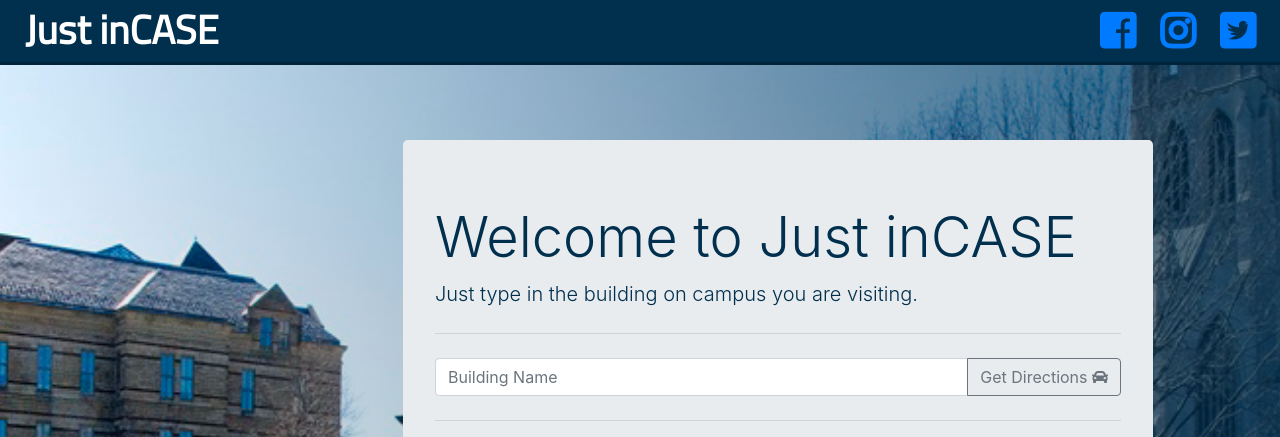
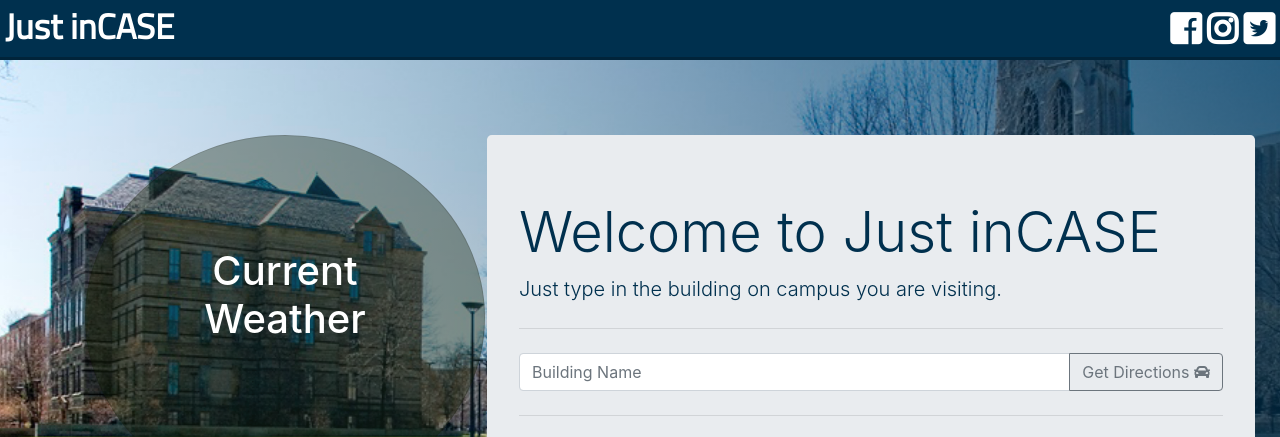
Before and after one commit to LauraShortridge/Group-Project, a PHP site: page /index2.html in a window 1280 px wide. Shown: the top 437 px of the page. Run offline with PHP 8.4, Linux system fonts and the light colour scheme; some libraries are stand-ins or nearby versions.

Commit message:
add formatting for map divs

```diff
--- a/assets/css/style.css
+++ b/assets/css/style.css
@@ -17,7 +17,6 @@ body {
 }
 
 header {
-  background-color: ;
   height: 65px;
   color: white;
   font-family: 'Titillium Web', Helvetica, Arial, sans-serif;
@@ -28,6 +27,25 @@ header {
   border-bottom: rgb(1, 36, 58) solid;
 }
 
+#map {
+  /* height: 300px;
+  width: 846px; */
+  height: 40vh;
+  width: auto;
+}
+
+a {
+  color: white;
+}
+
+a.visited, a.hover {
+  color: rgb(79, 81, 75);
+}
+
+#content {
+  display: inline;
+}
+
 #stream {
   float: right;
   padding-top: 11px;
@@ -35,14 +53,61 @@ header {
 }
 
 #mapArea {
+  max-width: 95%;
   width: 750px;
   height: auto;
   float: right;
   margin-top: 75px;
+  margin-right: 25px;
   color: rgb(0, 48, 78);
-  margin-right: 30px;
 }
 
+/* this is for the map and map inputs */
+.controls {
+  margin-top: 5px;
+  border: 1px solid transparent;
+  border-radius: 2px 0 0 2px;
+  box-sizing: border-box;
+  -moz-box-sizing: border-box;
+  height: 200px;
+  outline: none;
+  box-shadow: 0 2px 6px rgba(0, 0, 0, 0.3);
+}
+
+#mode-selector {
+  color: #fff;
+  background-color: #4d90fe;
+  margin-top: 5px;
+  margin-left:12px;
+  height: 25px;
+  width: 310px;
+  padding: 5px 11px 0px 11px;
+}
+
+#mode-selector label {
+  font-family: Roboto;
+  font-size: 13px;
+  font-weight: 300;
+}
+#origin-input,
+#destination-input {
+  background-color: #fff;
+  font-family: Roboto;
+  font-size: 15px;
+  font-weight: 300;
+  margin-left: 12px;
+  padding: 0 11px 0 13px;
+  text-overflow: ellipsis;
+  width: 185px;
+  height: 25px;
+}
+
+#origin-input:focus,
+#destination-input:focus {
+  border-color: #4d90fe;
+}
+
+/* footer begins here */
 footer {
   position: absolute;
   /* float: clear;  */
@@ -59,36 +124,82 @@ footer {
 }
 
 /* This is for the weather div.*/
-
 .bg-primary {
+  max-width: 95%;
   color: white;
   background-color: rgba(25, 38, 12, 0.37) !important;
-  font-size: 20px;
+  font-size: 15px;
   margin-top: 75px;
+  border-radius: 50%;
+  padding: 6%;
+}
 
+#weatherDiv {
+  float: left;
 }
 
 .smallText {
   font-size: 15px;
 }
 
-/* Small devices (landscape phones, 576px and up)*/
+/* media queries begin here */
 
-@media (min-width: 576px) {}
+/* Small devices (portrait phones, 320px and up)*/
 
+@media (min-width: 320px) {
+  header {
+    font-size: 35px;
+    padding-left: 5px;
+    height: 60px;
+  }
+
+  #stream{
+    padding-right: 6px;
+  }
+
+}
 /* Medium devices (tablets, 768px and up)*/
 
-@media (min-width: 768px) {
+@media (max-width: 768px) {
 
   #mapArea{
-    margin-right: 127px;
+    width: 90%;
+    margin-right: 5%;
+    margin-left: 5%;
+  }
+
+  /* #maptest {
+    width: auto;
+    height: 40vh;
+  } */
+
+  #weatherDiv {
+    margin-bottom: 65px;
+  }
+
+  .bg-primary {
+    margin-top: 5px;
+    margin-left: auto;
+    margin-right: auto;
   }
 }
-
 /* Large devices (desktops, 992px and up)*/
 
-@media (min-width: 992px) {}
+@media (min-width: 769px) {
+  #mapArea {
+    margin-right: 25px;
+    width: 60%;
+  }
+  #weatherDiv {
+    margin-left: 25px;
+    width: 30%;
+  }
+  .bg-primary {
+    margin-top: 75px;
 
+  }
+}
 /* Extra large devices (large desktops, 1200px and up)*/
 
-@media (min-width: 1200px) {}
+@media (min-width: 1200px) {
+}
```
